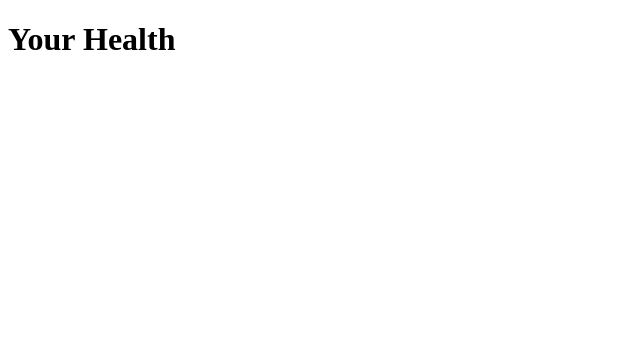
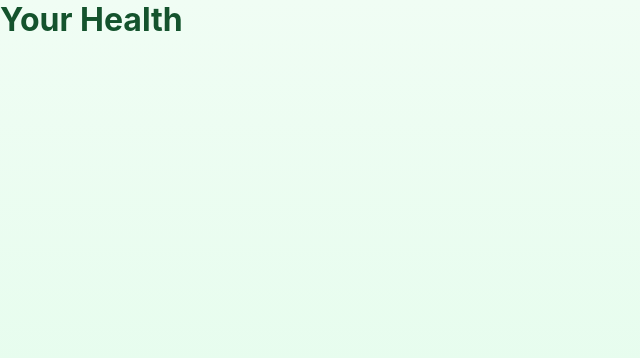
Before and after one commit to SatomiKazeHiro/your-health, a Vue app: page / in a window 1280 px wide. Shown: the top 358 px of the page, without its empty margins (0-640 px from the left). Built offline with nearby package versions, Linux system fonts and the light colour scheme.

Commit message:
feat: theme CSS (治愈绿 + capsule buttons)

```diff
--- /dev/null
+++ b/src/assets/styles/main.css
@@ -0,0 +1,26 @@
+@import './theme.css';
+
+* {
+  box-sizing: border-box;
+  margin: 0;
+  padding: 0;
+}
+
+html,
+body,
+#app {
+  height: 100%;
+  font-family:
+    -apple-system, BlinkMacSystemFont, 'Segoe UI', 'PingFang SC',
+    'Hiragino Sans GB', 'Microsoft YaHei', sans-serif;
+  color: var(--color-text-strong);
+}
+
+#app {
+  background: linear-gradient(
+    180deg,
+    var(--color-bg-gradient-start) 0%,
+    var(--color-bg-gradient-end) 100%
+  );
+  min-height: 100vh;
+}
--- /dev/null
+++ b/src/assets/styles/theme.css
@@ -0,0 +1,25 @@
+:root {
+  /* 治愈绿主题(B 风格) */
+  --color-bg-gradient-start: #f0fdf4;
+  --color-bg-gradient-end: #dcfce7;
+
+  --color-primary: #16a34a;        /* green-600 */
+  --color-primary-hover: #15803d;  /* green-700 */
+  --color-primary-dark: #14532d;   /* green-900 */
+
+  --color-accent: #15803d;
+  --color-muted: #bbf7d0;          /* green-200 */
+  --color-faint: #86efac;          /* green-300 */
+
+  --color-text-strong: #14532d;
+  --color-text: #15803d;
+  --color-text-muted: #16a34a;
+
+  /* 圆角(D 风格胶囊) */
+  --radius-pill: 24px;
+  --radius-md: 8px;
+
+  /* 阴影 */
+  --shadow-primary: 0 2px 6px rgba(22, 163, 74, 0.3);
+  --shadow-card: 0 1px 3px rgba(0, 0, 0, 0.05);
+}
--- a/src/main.ts
+++ b/src/main.ts
@@ -1,4 +1,5 @@
 import { createApp } from "vue";
 import App from "./App.vue";
+import "./assets/styles/main.css";
 
 createApp(App).mount("#app");
```
